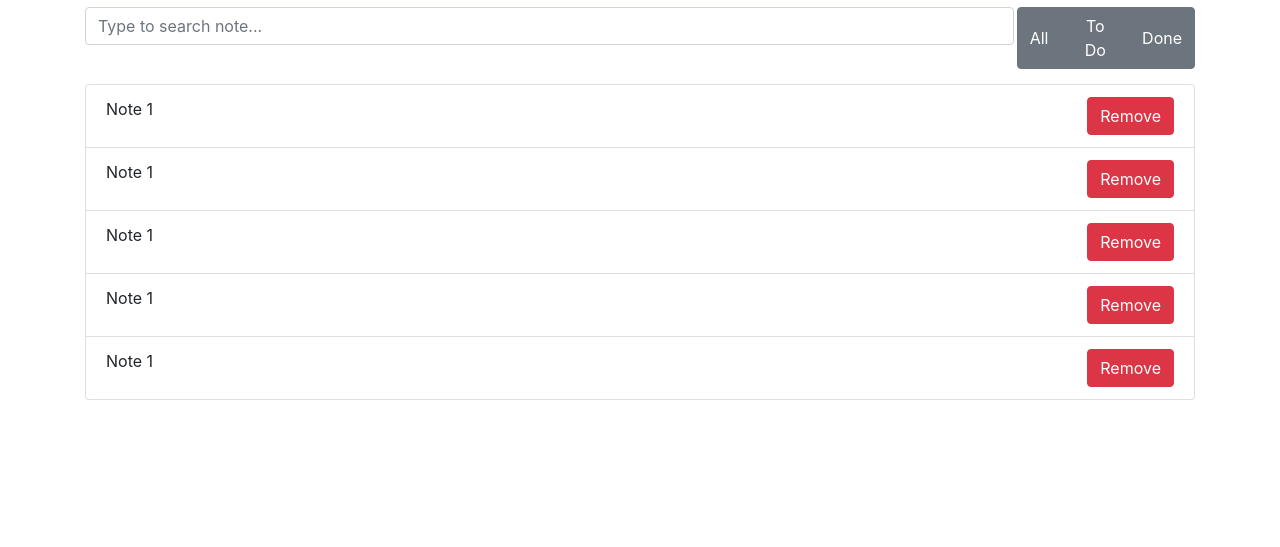
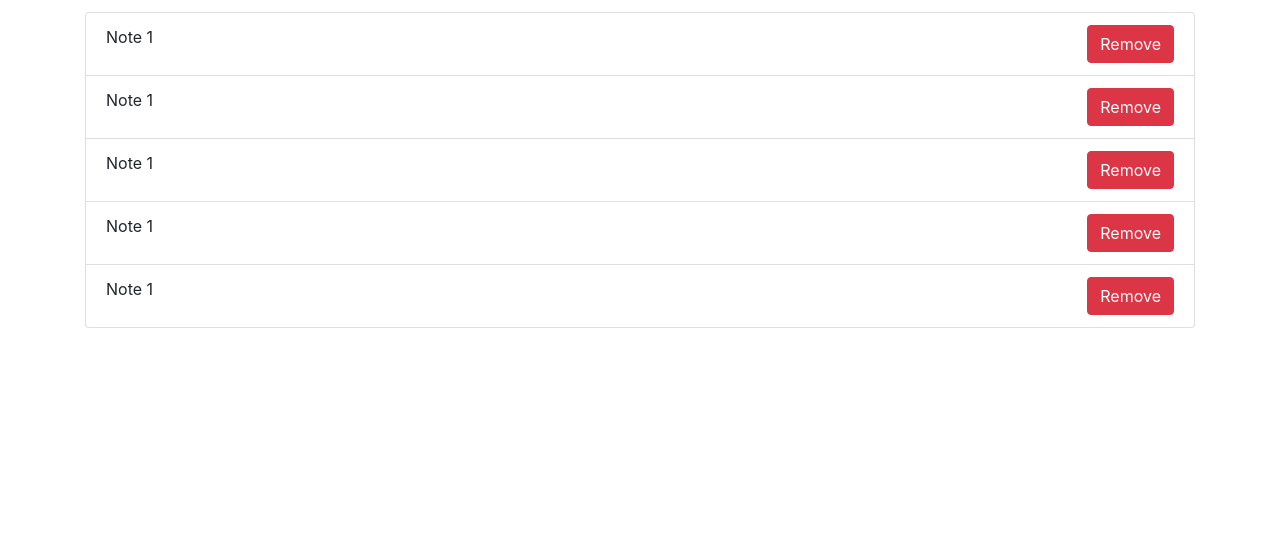
Before and after one commit to fmaksim/basic-react-notes-app, a React app: page / in a window 1280 px wide. Shown: the part 253-800 px from the top of the page. Built offline with nearby package versions, Linux system fonts and the light colour scheme.

Commit message:
changed padding for wrapper

```diff
--- a/src/app/app.scss
+++ b/src/app/app.scss
@@ -1,3 +1,3 @@
 .wrapper {
-  padding-top: 5rem;
+  padding-top: 0.5rem;
 }
```
